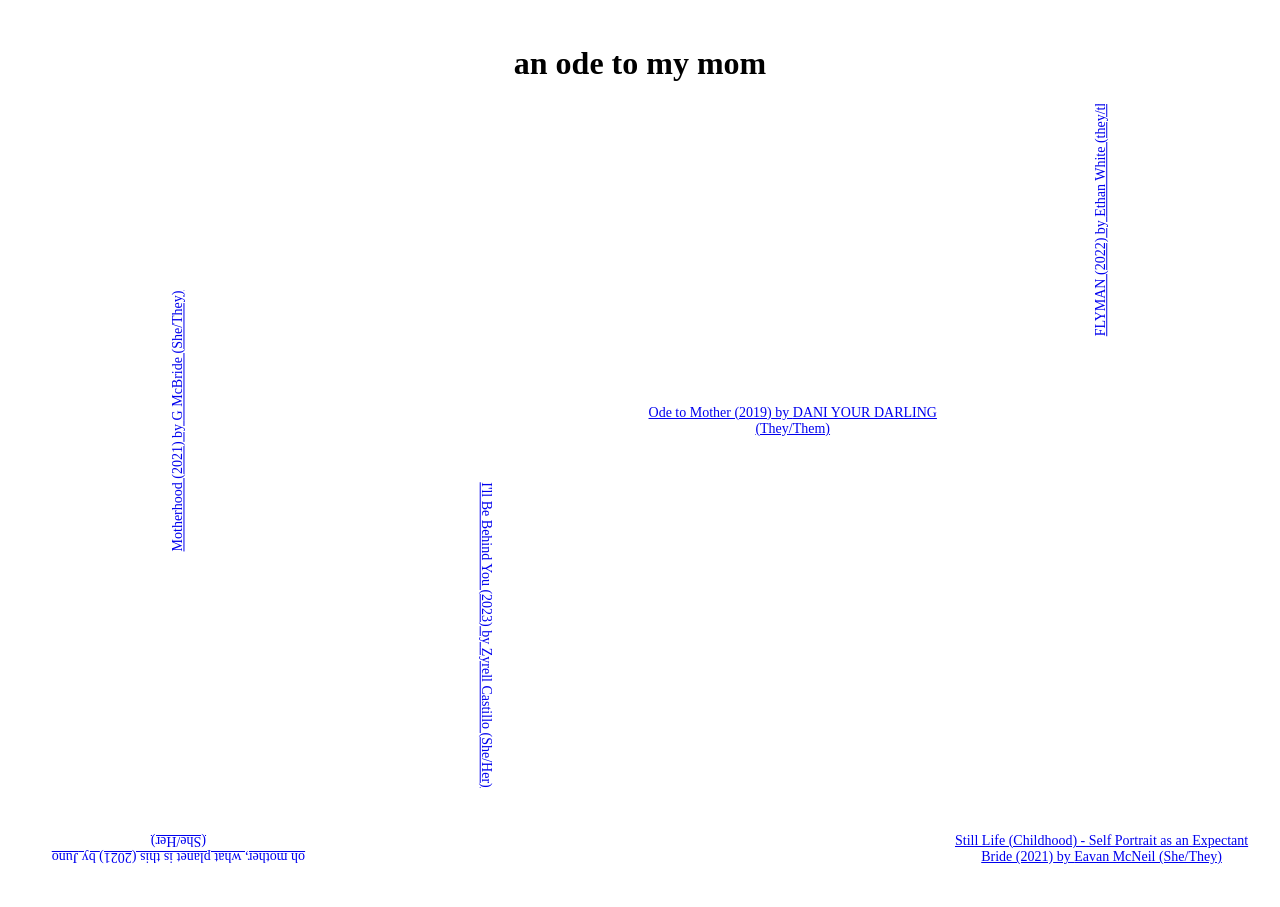
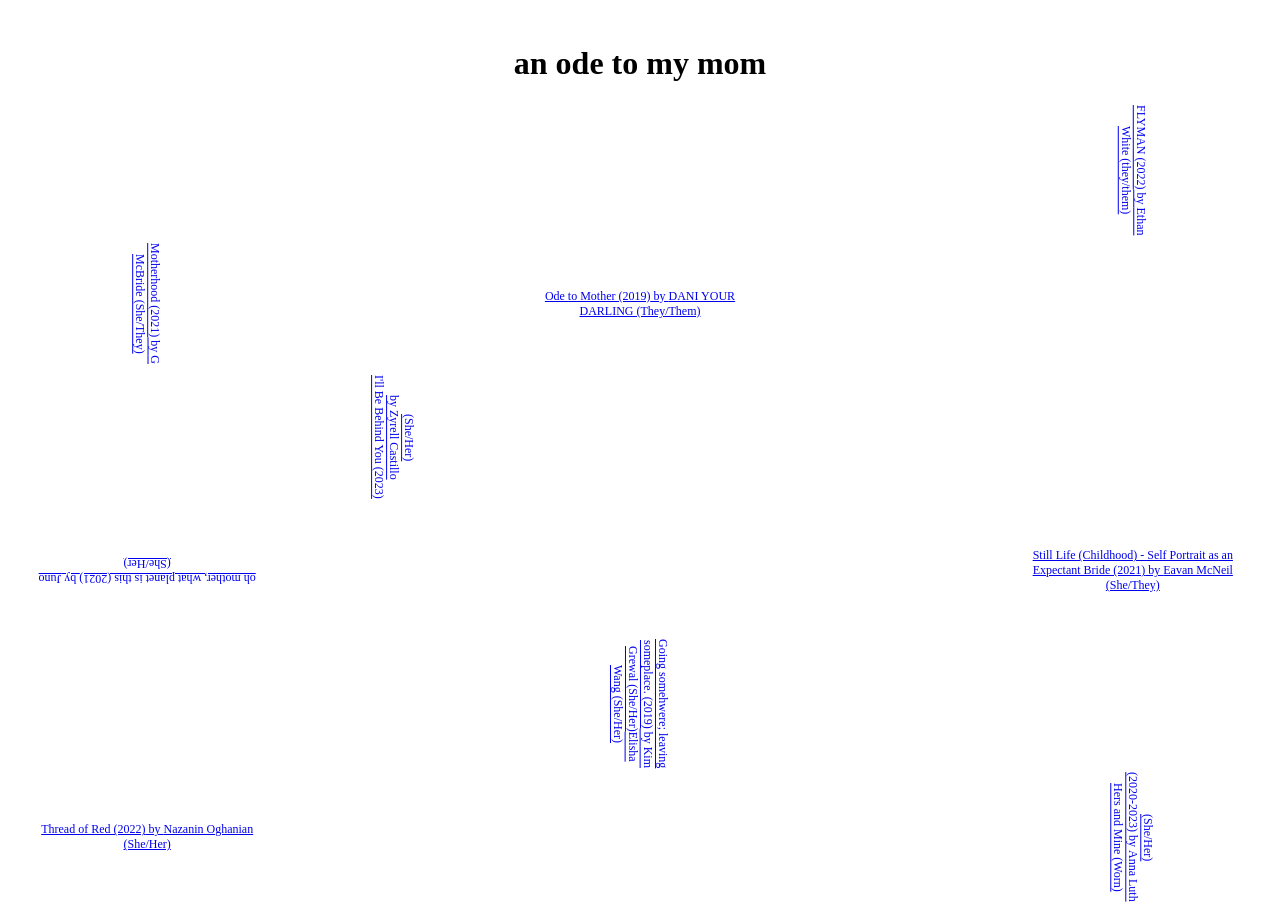
Before and after one commit to adirar111/mother-hatchling, an Astro site: page / in a window 1280 px wide. Shown: the top 907 px of the page. Built offline with nearby package versions, Linux system fonts and the light colour scheme; Astro itself is replaced by a stand-in of ours.

Commit message:
WRITING MODE???

```diff
--- a/src/components/ArtworkLinks.module.css
+++ b/src/components/ArtworkLinks.module.css
@@ -1,8 +1,8 @@
 .grid {
   display: grid;
-  grid-template-rows: repeat(6, auto [row-start]);
-  grid-template-columns: repeat(5, auto [col-start]);
-  height: 1300px;
+  grid-template-rows: repeat(6, 1fr [row-start]);
+  grid-template-columns: repeat(5, 1fr [col-start]);
+  height: 800px;
   overflow: hidden;
 }
 
@@ -13,17 +13,19 @@
   min-width: 0;
   align-items: center;
   text-align: center;
-  overflow: initial;
-  font-size: 14px;
+}
+
+.link {
+  font-size: 12px;
 }
 
 .rotateLeft {
-  transform: rotate(-90deg);
+  writing-mode: vertical-rl;
 }
 
 
 .rotateRight {
-  transform: rotate(90deg);
+  writing-mode: vertical-lr;
 }
 
 .rotateUpside {
--- a/src/components/ArtworkLinks.tsx
+++ b/src/components/ArtworkLinks.tsx
@@ -41,7 +41,7 @@ export default function ArtworkLinks() {
     // classNames = "";
     return (
       <div className={styles.gridItem}>
-        <a href={`${import.meta.env.BASE_URL}artworks/${artwork.artworkName}`} className={classNames}>
+        <a href={`${import.meta.env.BASE_URL}artworks/${artwork.artworkName}`} className={`${classNames}${styles.link}`}>
           {artwork.artworkName} by {artwork.props.artists}
         </a>
       </div>
```
